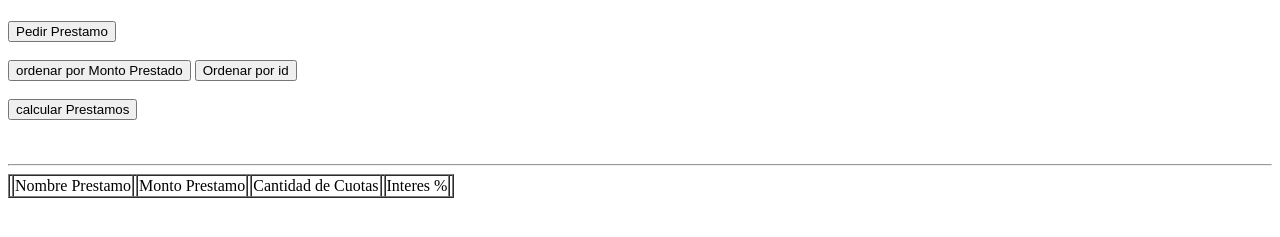
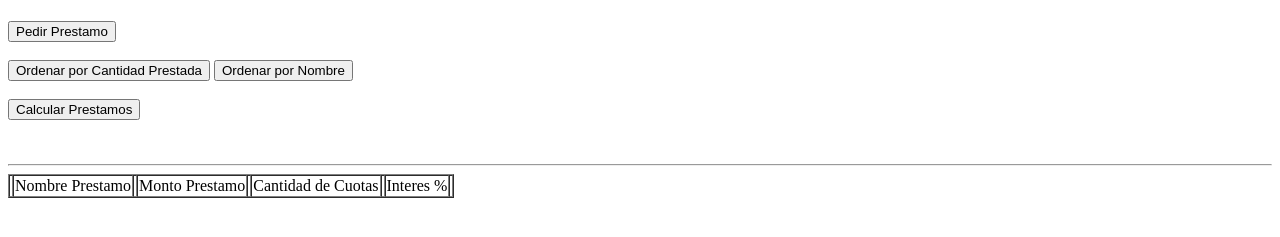
Before and after one commit to Ivanlmoya/Coder-Javascript, a plain HTML site: page index.html in a window 1280 px wide. Shown: the part 69-306 px from the top of the page. Drawn offline with Linux system fonts and the light colour scheme.

Commit message:
Se corrigen errores de escritura en los botones

```diff
--- a/index.html
+++ b/index.html
@@ -12,8 +12,8 @@
         <hr/>
         <h1>Mis Prestamos</h1>
         <input type="button" onClick="crearPrestamo();" value="Pedir Prestamo" /><br /><br />
-        <button onclick="mostrarPrestamos();">ordenar por Monto Prestado</button> <button onclick="ordenarPorId();">Ordenar por id</button><br /><br />
-        <button onclick="calcularPrestamos();">calcular Prestamos</button>
+        <button onclick="mostrarPrestamos();">Ordenar por Cantidad Prestada</button> <button onclick="ordenarPorId();">Ordenar por Nombre</button><br /><br />
+        <button onclick="calcularPrestamos();">Calcular Prestamos</button>
         <br />
         <br />
         <br />
```
